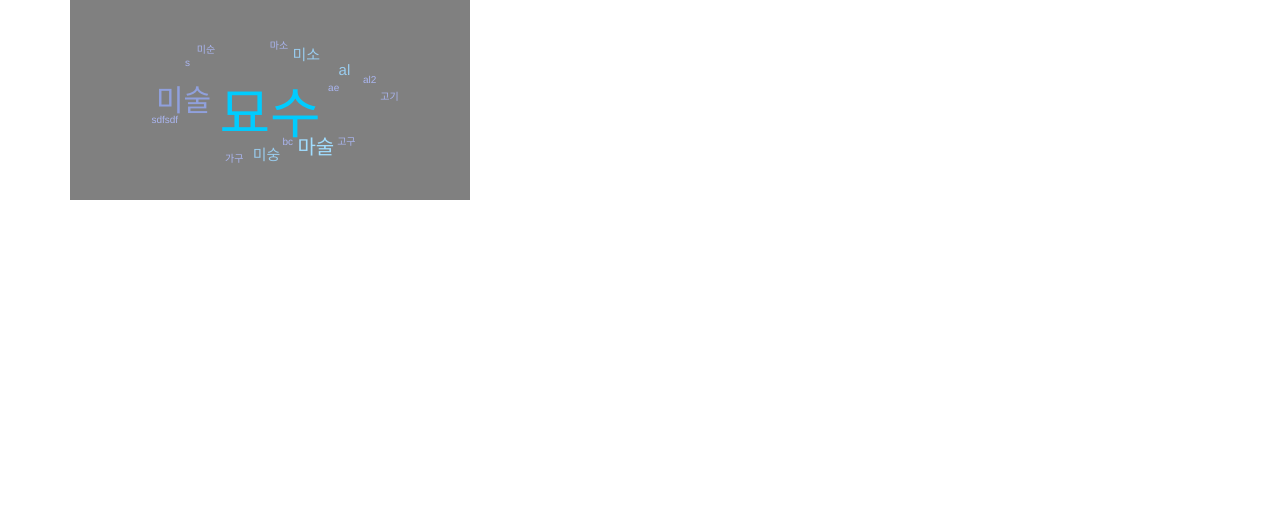
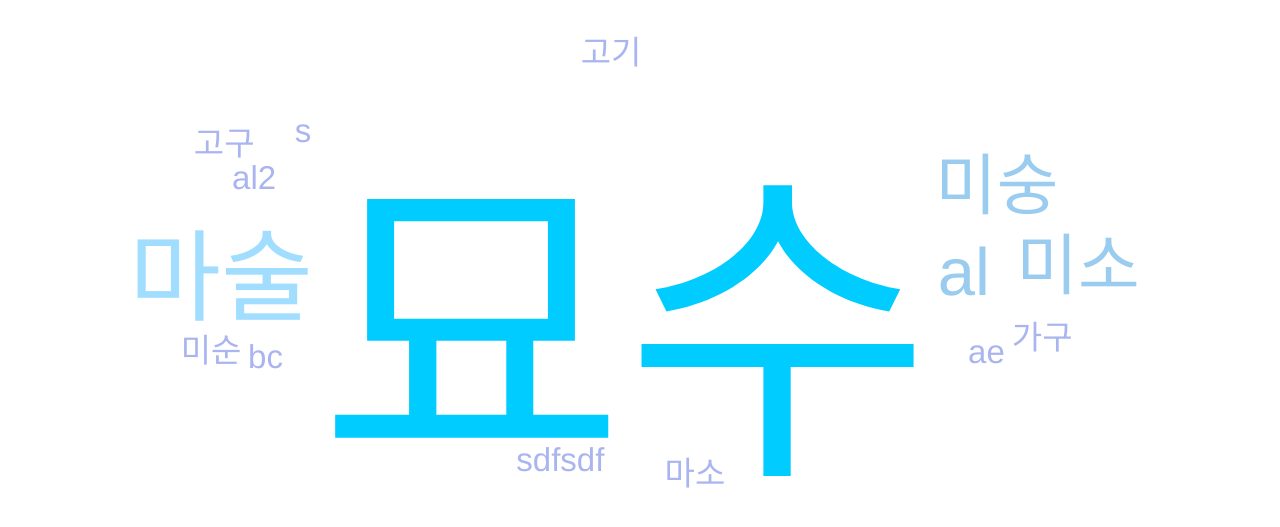
Before and after one commit to ssep4u/miso_project, a Django app: page /miso/wordCloud/ in a window 1280 px wide. Shown: the top 527 px of the page. Run offline with Django 3.2, Linux system fonts and the light colour scheme; data comes from the database, SQL or seed files in the repository; some libraries are stand-ins or nearby versions.

Commit message:
Redesign

```diff
--- a/miso/static/css/main_v20170312.css
+++ b/miso/static/css/main_v20170312.css
@@ -3,6 +3,3 @@
   height:180px !important;
   text-align: center !important;
 }
-#result {
-  height:200px;
-}
--- a/miso/templates/wordCloud.html
+++ b/miso/templates/wordCloud.html
@@ -2,21 +2,59 @@
 <html>
 
 <head>
-  {% load staticfiles %}
   <meta charset="utf-8">
   <title>ㅁㅅ</title>
   <script src="https://ajax.googleapis.com/ajax/libs/jquery/3.1.1/jquery.min.js"></script>
   <link rel="stylesheet" href="https://maxcdn.bootstrapcdn.com/bootstrap/3.3.7/css/bootstrap.min.css">
   <script src="https://maxcdn.bootstrapcdn.com/bootstrap/3.3.7/js/bootstrap.min.js"></script>
-  <link rel="stylesheet" href="{% static 'css/main_v20170312.css' %}">
+  {% load staticfiles %}
   <link rel="stylesheet" href="{% static 'css/jqcloud.min.css' %}">
-  <script src="{% static 'js/play.js' %}"></script>
   <script src="{% static 'js/jqcloud.min.js' %}"></script>
-
+  <script type="text/javascript">
+  console.log("%c´´´´´´´´´´´´´´´´´´´´´´¶¶¶¶¶¶¶¶¶",'color:yellow;')
+  console.log("%c´´´´´´´´´´´´´´´´´´´´¶¶´´´´´´´´´´¶¶",'color:yellow;')
+  console.log("%c´´´´´´¶¶¶¶¶´´´´´´´¶¶´´´´´´´´´´´´´´¶¶",'color:yellow;')
+  console.log("%c´´´´´¶´´´´´¶´´´´¶¶´´´´´¶¶´´´´¶¶´´´´´¶¶",'color:yellow;')
+  console.log("%c´´´´´¶´´´´´¶´´´¶¶´´´´´´¶¶´´´´¶¶´´´´´´´¶¶",'color:yellow;')
+  console.log("%c´´´´´¶´´´´¶´´¶¶´´´´´´´´¶¶´´´´¶¶´´´´´´´´¶¶",'color:yellow;')
+  console.log("%c´´´´´´¶´´´¶´´´¶´´´´´´´´´´´´´´´´´´´´´´´´´¶¶",'color:yellow;')
+  console.log("%c´´´´¶¶¶¶¶¶¶¶¶¶¶¶´´´´´´´´´´´´´´´´´´´´´´´´¶¶",'color:yellow;')
+  console.log("%c´´´¶´´´´´´´´´´´´¶´¶¶´´´´´´´´´´´´´¶¶´´´´´¶¶",'color:yellow;')
+  console.log("%c´´¶¶´´´´´´´´´´´´¶´´¶¶´´´´´´´´´´´´¶¶´´´´´¶¶",'color:yellow;')
+  console.log("%c´¶¶´´´¶¶¶¶¶¶¶¶¶¶¶´´´´¶¶´´´´´´´´¶¶´´´´´´´¶¶",'color:yellow;')
+  console.log("%c´¶´´´´´´´´´´´´´´´¶´´´´´¶¶¶¶¶¶¶´´´´´´´´´¶¶",'color:yellow;')
+  console.log("%c´¶¶´´´´´´´´´´´´´´¶´´´´´´´´´´´´´´´´´´´´¶¶",'color:yellow;')
+  console.log("%c´´¶´´´¶¶¶¶¶¶¶¶¶¶¶¶´´´´´´´´´´´´´´´´´´´¶¶",'color:yellow;')
+  console.log("%c´´¶¶´´´´´´´´´´´¶´´¶¶´´´´´´´´´´´´´´´´¶¶",'color:yellow;')
+  console.log("%c´´´¶¶¶¶¶¶¶¶¶¶¶¶´´´´´¶¶´´´´´´´´´´´´¶¶",'color:yellow;')
+  console.log("%c´´´´´´´´´´´´´´´´´´´´´´´¶¶¶¶¶¶¶¶¶¶¶",'color:yellow;')
+  console.log("------------------------------------------")
+  console.log("이 문장을 발견한 당신 정말 대단합니다.")
+  console.log("1. ㅁㅅ의 자음을 가진 단어를 입력해보세요.")
+  console.log("2. 그리고 숨겨진 링크를 찾으세요.")
+  console.log("------------------------------------------")
+  </script>
+  <style media="screen">
+  #map {
+    width:100%;
+    height:100%;
+    min-height:100%;
+    background-color: red;
+    display:block;
+  }
+    #jqcloud {
+      height: 500px;
+      width: auto;
+      /*background-color: gray;*/
+      /*margin: 10px;*/
+      /*border: 1px solid;*/
+      /*border-radius: 200px;*/
+    }
+  </style>
   <script type="text/javascript">
     var words = [
       {% for wordc in word_count %}
-        {% ifequal wordc.word '미소' %}
+        {% ifequal wordc.word special_word %}
           {text: "{{ wordc.word }}", weight: {{ wordc.weight}}, link:'http://www.google.com' },
         {% else %}
           {text: "{{ wordc.word }}", weight: {{ wordc.weight}} },
@@ -24,25 +62,22 @@
       {% endfor %}
     ];
   </script>
-  <style>
-    #jqcloud {
-      width: 80%;
-    }
-  </style>
-
 </head>
 
 <body>
   <div class="container">
-    <div class="" id="jqcloud" style="width:400px;height:200px;background-color:gray;">
+    <div class="container" id="jqcloud">
 
     </div>
   </div>
-<p>{{ ip }}</p>
   <script type="text/javascript">
     window.onload = function() {
       $('#jqcloud').jQCloud(words, {
-        autoResize: true
+        autoResize: true,
+        fontSize: {
+          from: 0.3,
+          to:0.03
+        }
       })
     }
   </script>
```
Also changed, not shown: miso/templates/wordForm.html (+25 -1 lines).
